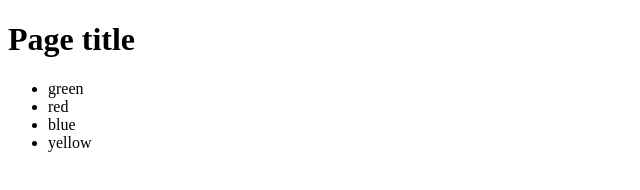
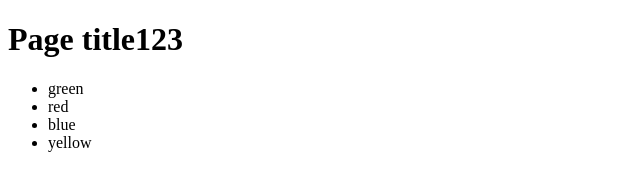
Before and after one commit to Valiaeva-Nata/my-project, a plain HTML site: page index.html in a window 1280 px wide. Shown: the full height of the page, 0-640 px from the left. Drawn offline with Linux system fonts and the light colour scheme.

Commit message:
add page title

```diff
--- a/index.html
+++ b/index.html
@@ -7,7 +7,7 @@
   <title>Document</title>
 </head>
 <body>
-  <h1>Page title</h1>
+  <h1>Page title123</h1>
   <ul>
     <li>green</li>
     <li>red</li>
```
